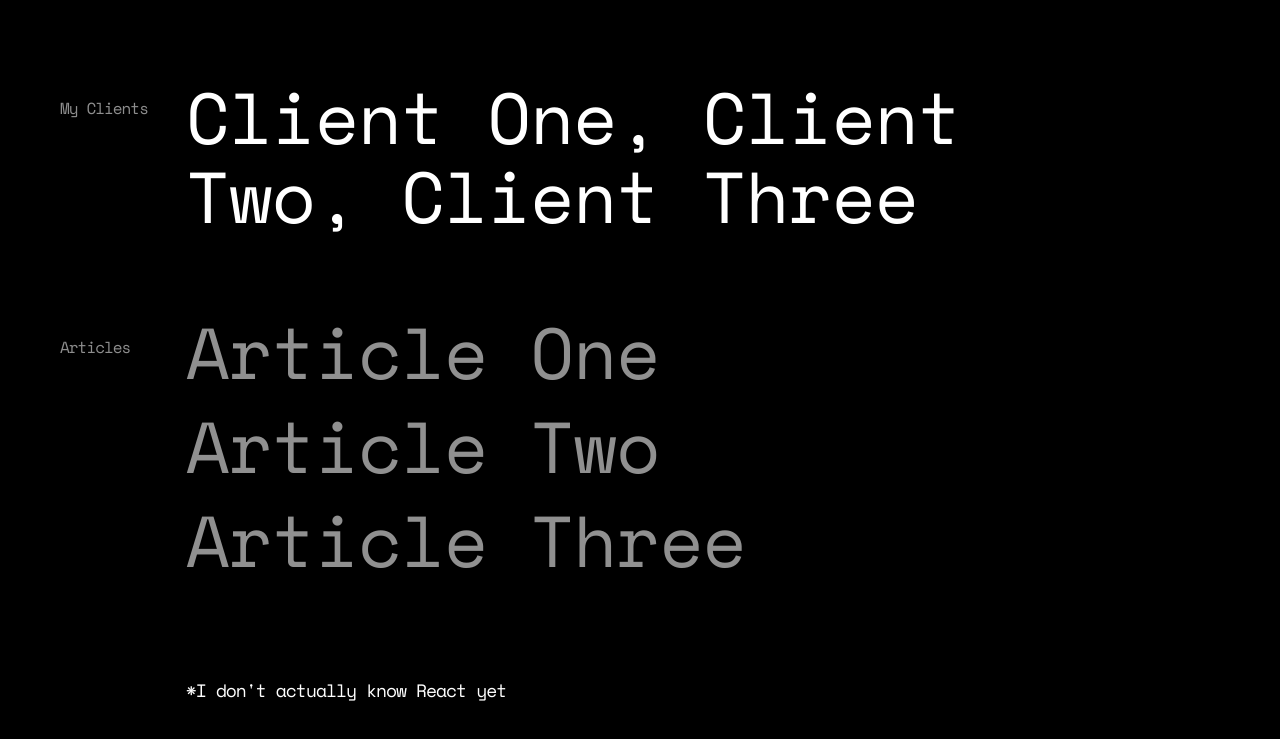
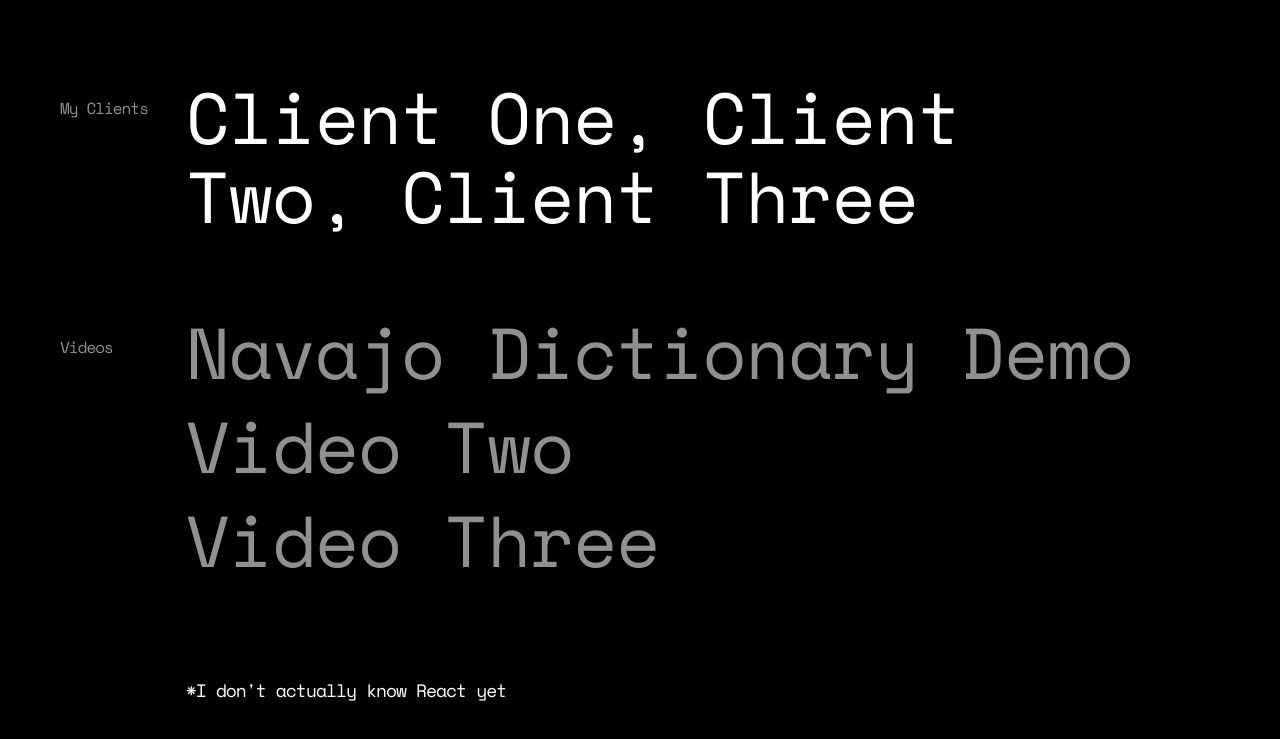
Before and after one commit to sraywall/sraywall.github.io, a plain HTML site: page index.html in a window 1280 px wide. Shown: the part 1262-2001 px from the top of the page. Drawn offline with nearby package versions, Linux system fonts and the light colour scheme.

Commit message:
Changed Articles section to Videos

```diff
--- a/index.html
+++ b/index.html
@@ -167,18 +167,18 @@
 					<!-- Fifth section begins  -->
 	<section class="tools">
 		<div class="column-left">
-			<h2>Articles</h2>
+			<h2>Videos</h2>
 		</div>
 		<div class="column-main">
 			<div class="column-main-container-large column-with-links">
-				<a href="#">
-					Article One
+				<a target="_blank" href="https://youtu.be/DV2FZGkwtR8">
+					Navajo Dictionary Demo
 				</a><br class="link-line-break">
 				<a href="#">
-					Article Two
+					Video Two
 				</a><br class="link-line-break">
 				<a href="#">
-					Article Three
+					Video Three
 				</a>
 			</div>
 		</div>
```
